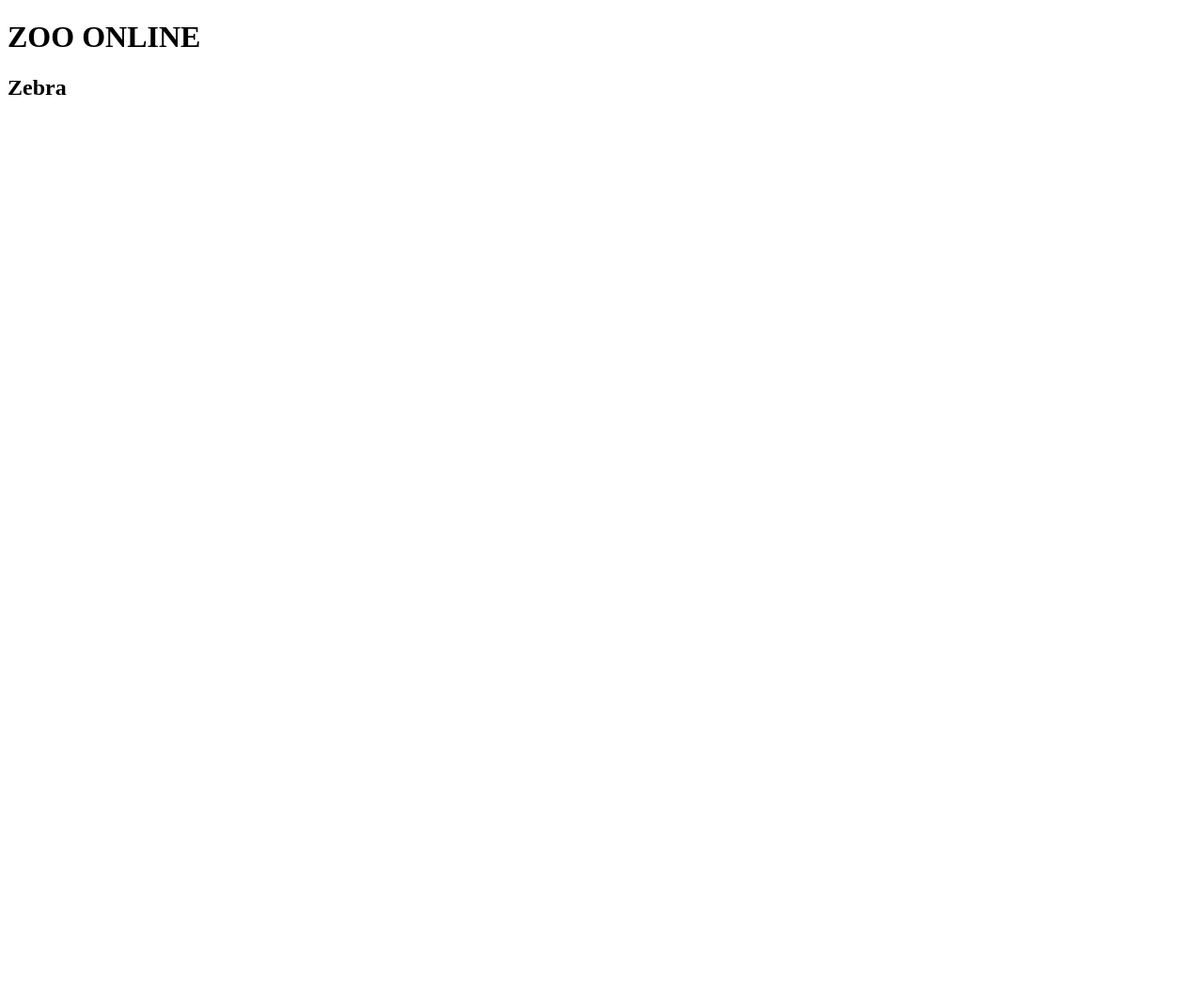
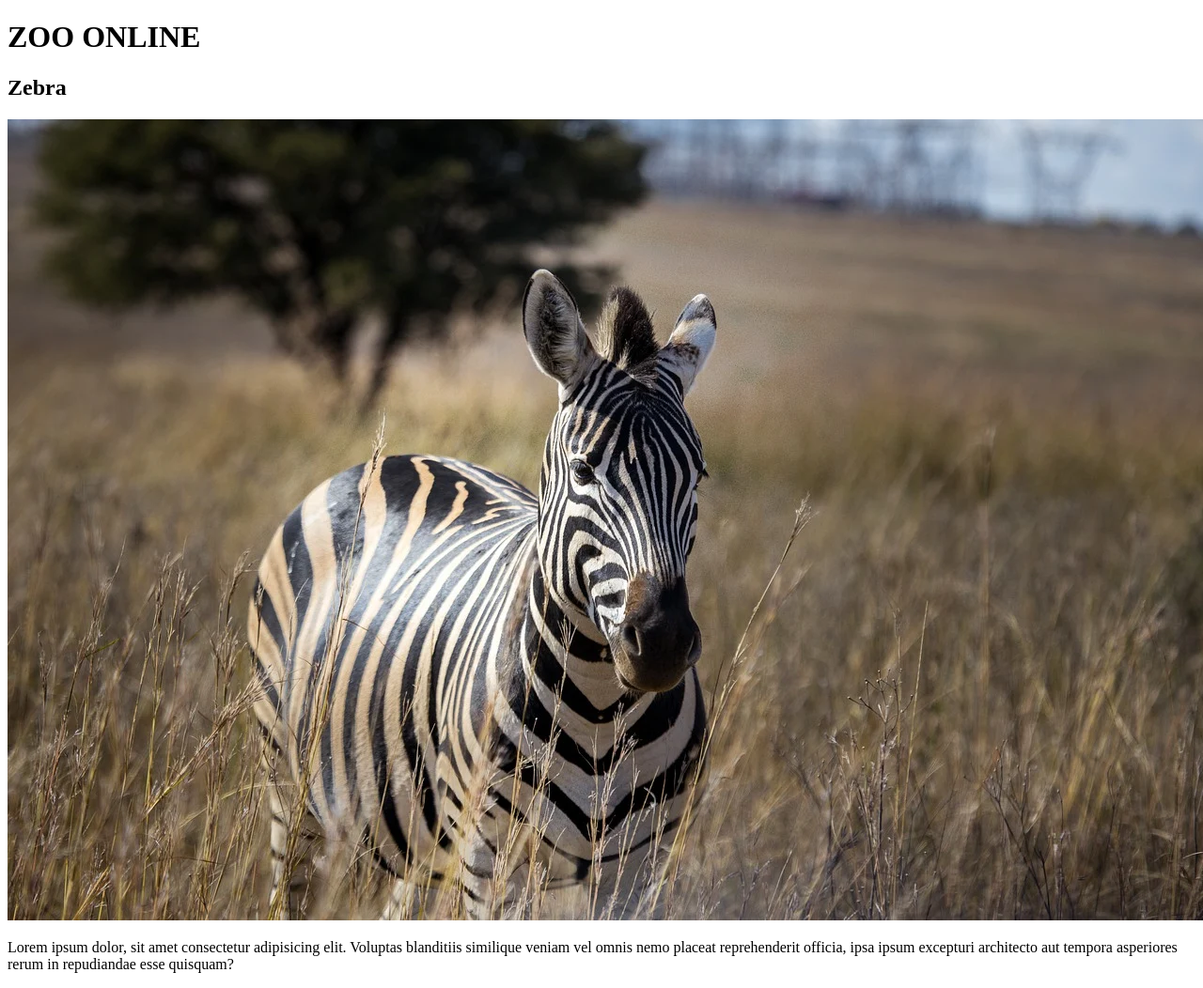
Before and after one commit to Krystiaan2002/ZOO-online, a plain HTML site: page index.html in a window 1280 px wide. Shown: the whole page at 94% size. Before the commit the page ends 800 px from the top, so only its background shows below. Drawn offline with Linux system fonts and the light colour scheme.

Commit message:
edytuj sekcje

```diff
--- a/index.html
+++ b/index.html
@@ -12,7 +12,8 @@
     <main>
         <section>
             <h2>Zebra</h2>
-            <img src="" alt="">
+            <img src="./zebra.jpg" alt="">
+            <p>Lorem ipsum dolor, sit amet consectetur adipisicing elit. Voluptas blanditiis similique veniam vel omnis nemo placeat reprehenderit officia, ipsa ipsum excepturi architecto aut tempora asperiores rerum in repudiandae esse quisquam?</p>
         </section>
     </main>
     <footer></footer>
```
Also changed, not shown: zebra.jpg (added).
